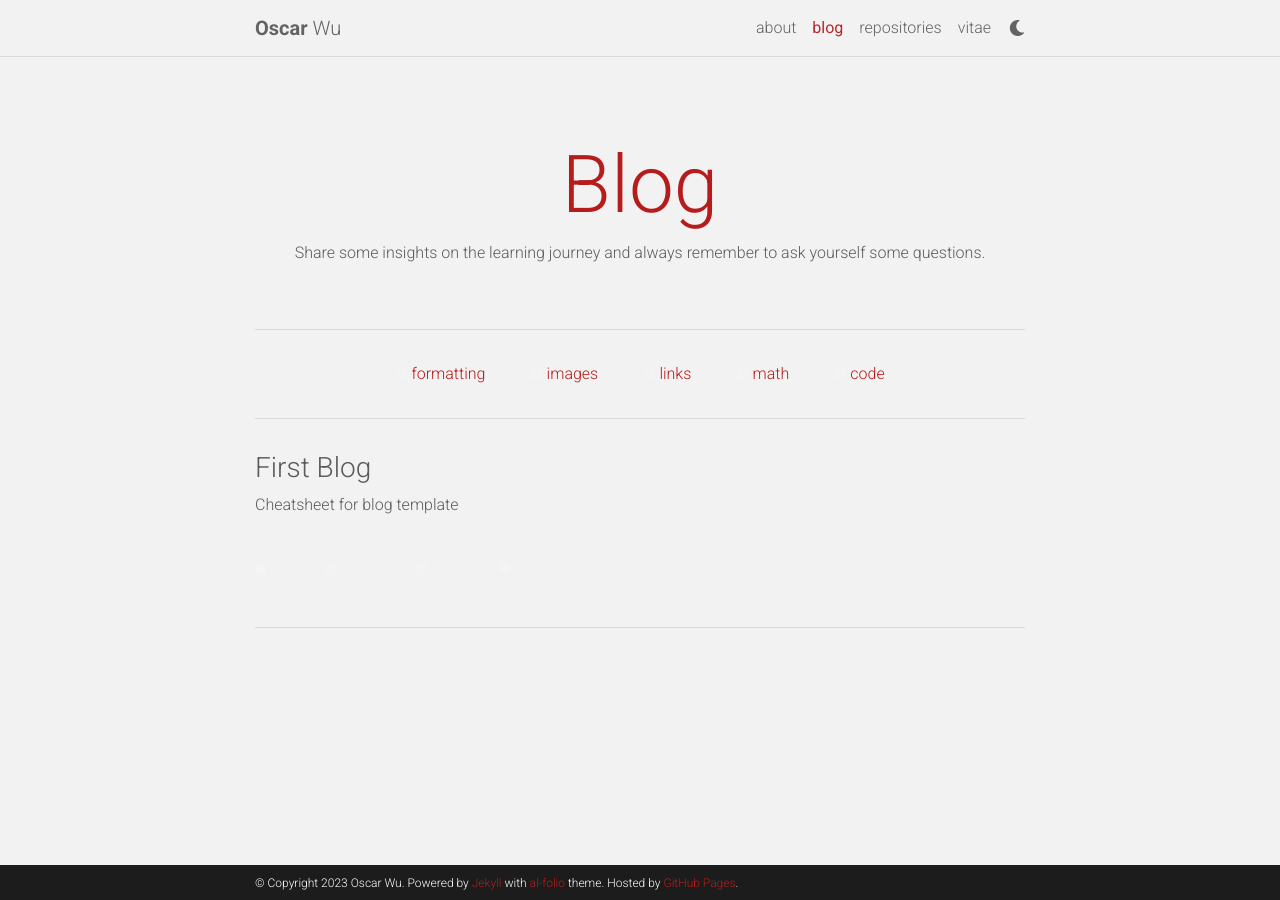
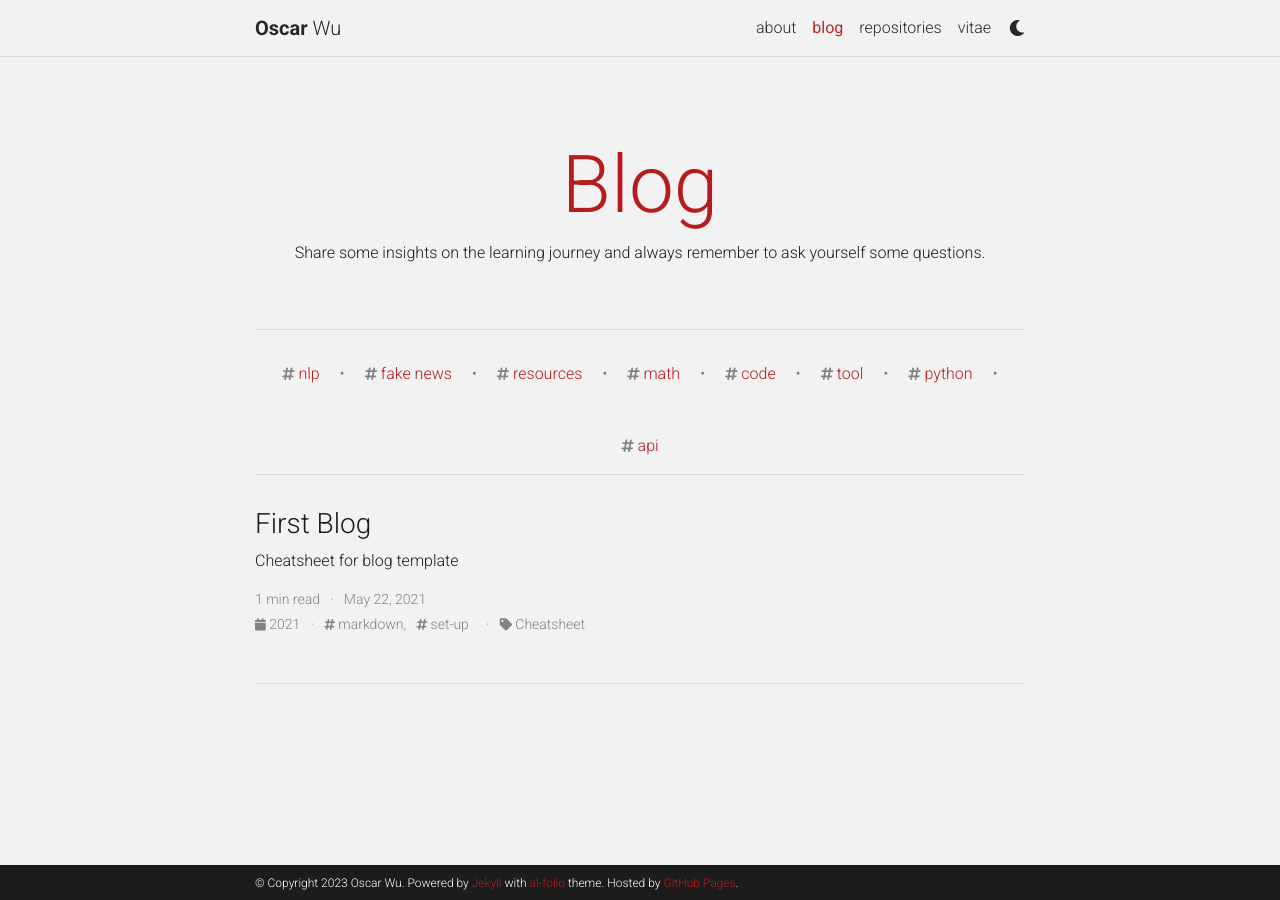
Before and after one commit to wuyoscar/wuyoscar.github.io, a Jekyll site: the page built from blog/index.html, in a window 1280 px wide. Built offline with Jekyll 4.4.1, drawn with Linux system fonts in a browser that asks for light colours; the list of posts is cut into pages by our own code; comment, search, counter and statistics services are not loaded; a style sheet for code colours, icons or effects is not loaded.

Commit message:
fixed global-text-color issues and released blog page

```diff
--- a/_config.yml
+++ b/_config.yml
@@ -241,7 +241,7 @@ jekyll-archives:
     tag: '/blog/tag/:name/'
     category: '/blog/category/:name/'
 
-display_tags: ['formatting', 'images', 'links', 'math', 'code'] # this tags will be dispalyed on the front page of your blog
+display_tags: ['nlp', 'fake news', 'resources', 'math', 'code', 'tool', 'python',' api'] # this tags will be dispalyed on the front page of your blog
 
 # -----------------------------------------------------------------------------
 # Jekyll Scholar
--- a/_sass/_themes.scss
+++ b/_sass/_themes.scss
@@ -5,8 +5,8 @@
  :root {
   --global-bg-color: #{$bg-color};
   --global-code-bg-color: #{$code-bg-color-medium};
-  --global-text-color: #{$grey-color};
-  --global-text-color-light: #{$grey-color-light};
+  --global-text-color: #{$grey-color-dark};
+  --global-text-color-light: #{$grey-color-lighter};
   --global-theme-color: #{$theme-color};
   --global-hover-color: #{$theme-color};
   --global-footer-bg-color: #{$grey-color-dark};
--- a/_sass/_variables.scss
+++ b/_sass/_variables.scss
@@ -24,9 +24,9 @@ $pink-color:          #f92080 !default;
 $pink-color-light:    #ffdddd !default;
 $yellow-color:        #efcc00 !default;
 
+$grey-color-lighter:   #828282 !default;
+$grey-color-light:    #7c7c7c !default;
 $grey-color:          #5c5b5b !default;
-$grey-color-light:    lighten($grey-color, 60%);
-$grey-color-lighter:   lighten($grey-color-light, 80%);
 $grey-color-dark:     #1C1C1D;
 $grey-900:            #212529;
 
```
